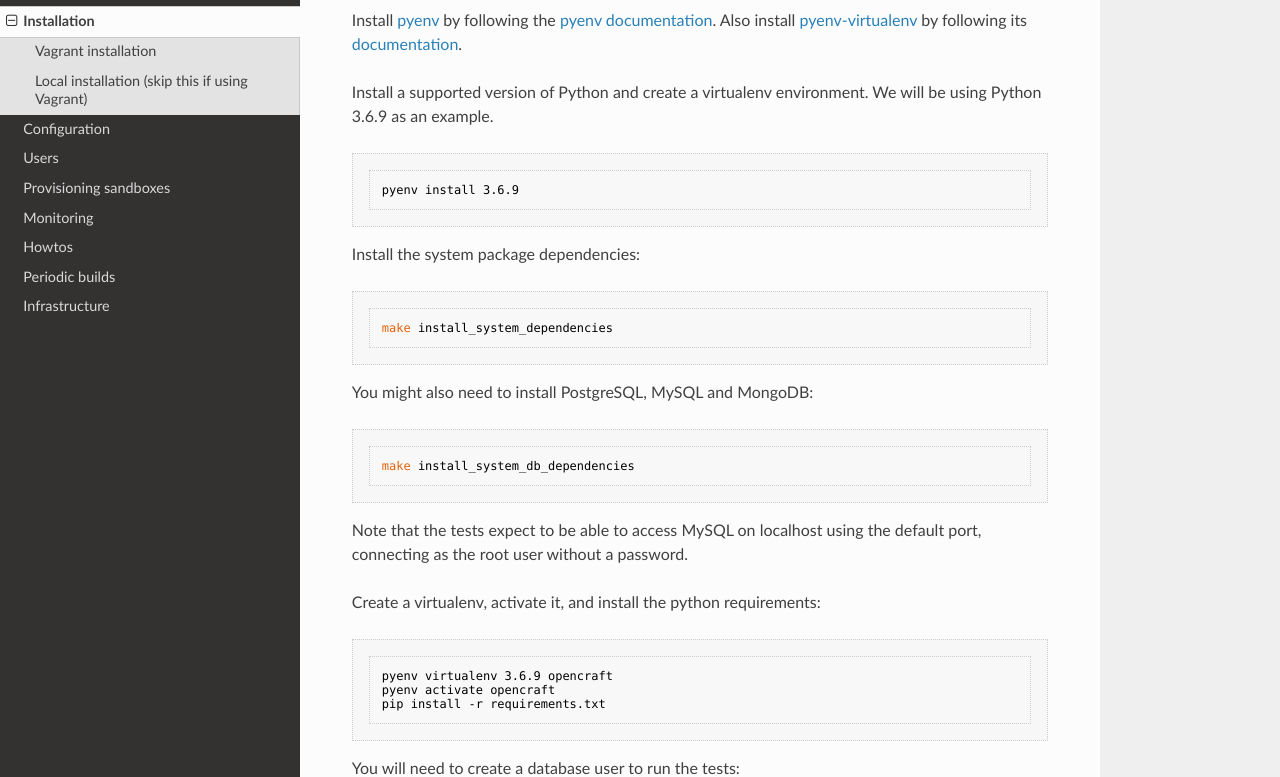
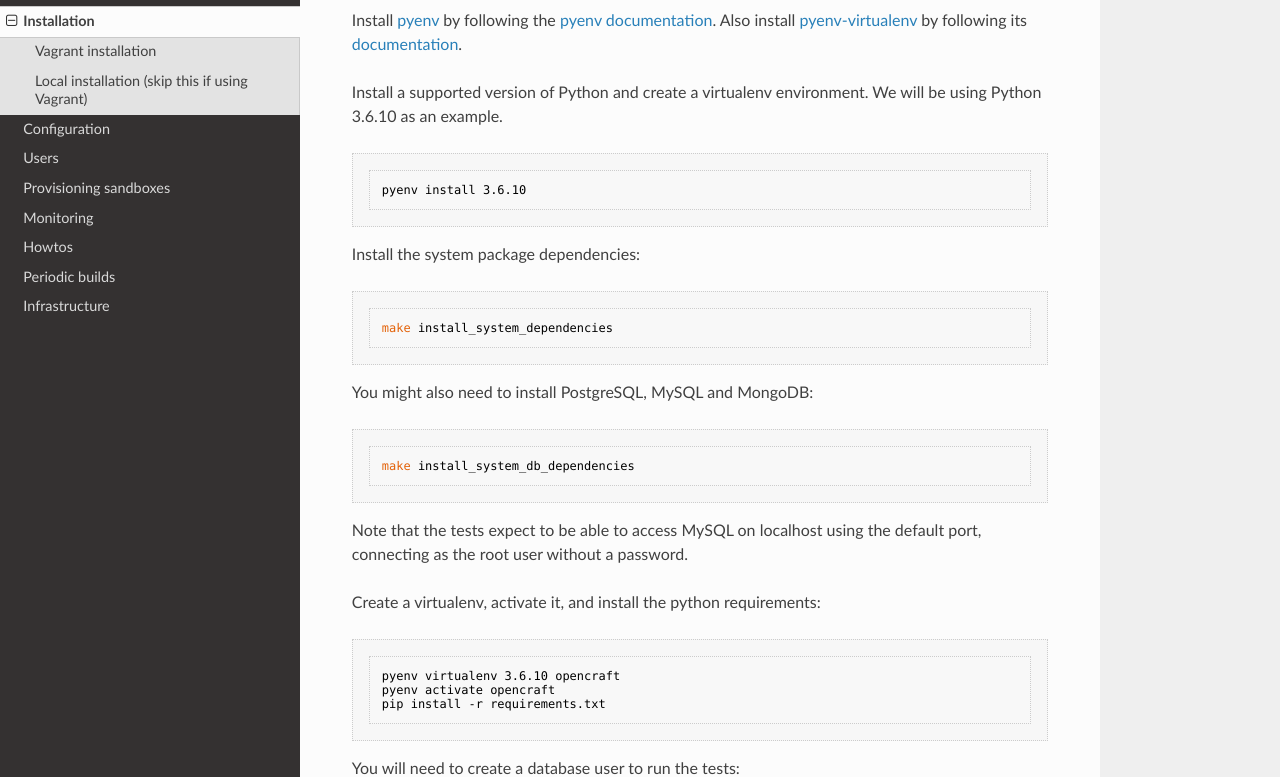
Before and after one commit to open-craft/opencraft, an MkDocs documentation site: the page built from documentation/installation.md, in a window 1280 px wide and 1400 px high, scrolled down 2174 px. Shown: the part 175-952 px from the top of the window. Built offline with MkDocs 1.6.1, drawn with Linux system fonts in a browser that asks for light colours; nearby versions of some CDN libraries.

Commit message:
update python version 3.6.9 to 3.6.10 (#566)

```diff
--- a/documentation/installation.md
+++ b/documentation/installation.md
@@ -92,9 +92,9 @@
 Install [pyenv](https://github.com/pyenv/pyenv) by following the [pyenv documentation](https://github.com/pyenv/pyenv#installation).
 Also install [pyenv-virtualenv](https://github.com/pyenv/pyenv-virtualenv#installation) by following its [documentation](https://github.com/pyenv/pyenv-virtualenv#installation).
 
-Install a supported version of Python and create a virtualenv environment. We will be using Python 3.6.9 as an example.
+Install a supported version of Python and create a virtualenv environment. We will be using Python 3.6.10 as an example.
 
-    pyenv install 3.6.9
+    pyenv install 3.6.10
 
 Install the system package dependencies:
 
@@ -109,7 +109,7 @@
 
 Create a virtualenv, activate it, and install the python requirements:
 
-    pyenv virtualenv 3.6.9 opencraft
+    pyenv virtualenv 3.6.10 opencraft
     pyenv activate opencraft
     pip install -r requirements.txt
 
```
